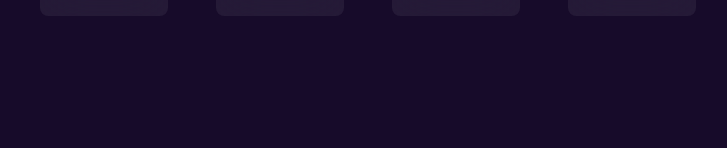
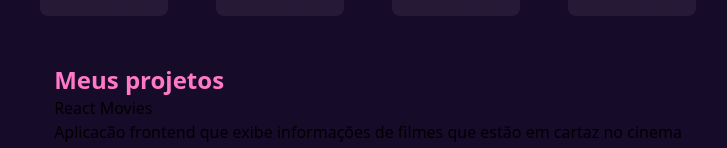
Before and after one commit to vinnycosta1998/portfolio, a Next.js app: page / in a window 1280 px wide. Shown: the part 1097-1245 px from the top of the page, without its empty margins (272-999 px from the left). Before the commit the page ends 1113 px from the top, so only its background shows below. Built offline with nearby package versions, Linux system fonts and the light colour scheme.

Commit message:
create projectcard component

```diff
--- a/src/app/page.tsx
+++ b/src/app/page.tsx
@@ -1,5 +1,7 @@
 import { Avatar } from "@/components/Avatar";
+import { ProjectCard } from "@/components/ProjectCard";
 import { TechCard } from "@/components/TechCard";
+import { projects } from "@/repositories/projects";
 import { techs } from "@/repositories/techs";
 
 import { Great_Vibes, Poppins } from "next/font/google"
@@ -52,6 +54,27 @@ export default function Home() {
           </div>
         </div>
       </section>
+
+      <section className="max-w-2xl mt-12">
+        <h1 className="font-bold text-2xl text-pink">Meus projetos</h1>
+        <div>
+          <div>
+            {
+              projects.map((project) => {
+                return(
+                  <ProjectCard
+                    id={project.id}
+                    title={project.title}
+                    description={project.description}
+                    techsUtilized={project.techsUtilized}
+                    key={project.id}
+                  />
+                )
+              })
+            }
+          </div>
+        </div>
+      </section>
     </div>
   );
 }
--- /dev/null
+++ b/src/components/ProjectCard.tsx
@@ -0,0 +1,16 @@
+interface ProjectCardProps{
+    id: string
+    title: string
+    description: string
+    techsUtilized: string
+}
+
+export function ProjectCard({ id, title, description, techsUtilized } : ProjectCardProps){
+    return(
+        <div>
+            <header>{title}</header>
+            <p>{description}</p>
+            <span>{techsUtilized}</span>
+        </div>
+    )
+}
--- /dev/null
+++ b/src/repositories/projects.ts
@@ -0,0 +1,18 @@
+interface ProjectsProps {
+    id: string
+    title: string
+    description: string
+    techsUtilized: string
+  }
+  ;[]
+
+  export const projects: ProjectsProps[] = [
+    {
+      id: '1',
+      title: 'React Movies',
+      description:
+        'Aplicacão frontend que exibe informações de filmes que estão em cartaz no cinema',
+      techsUtilized:
+        'NextJS | Axios | React Hook Form | Zod | TailwindCSS | Typescript',
+    },
+]
```
